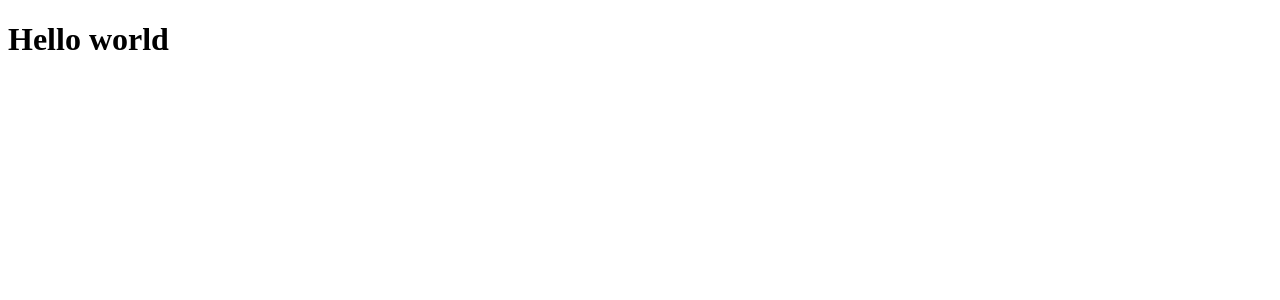
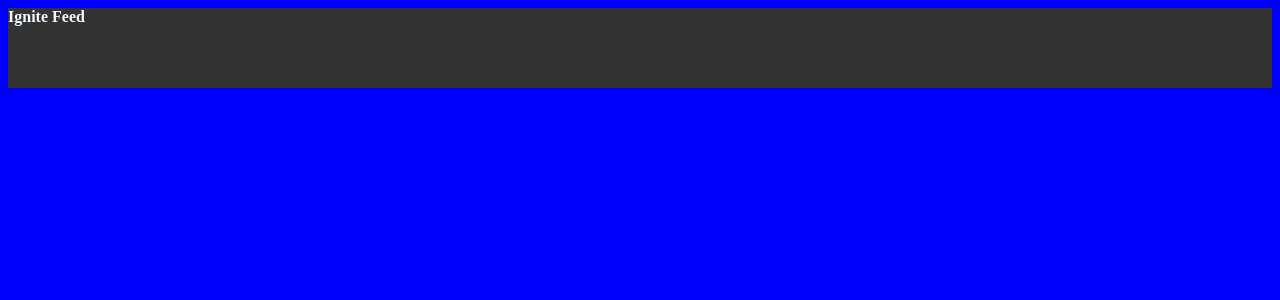
Before and after one commit to arianeborges/study-reactjs, a React (Vite) app in the folder ignite/lessons/01-reactjs/: page / in a window 1280 px wide. Shown: the top 300 px of the page. Built offline with nearby package versions, Linux system fonts and the light colour scheme.

Commit message:
feat: css modules

```diff
--- a/ignite/lessons/01-reactjs/src/App.jsx
+++ b/ignite/lessons/01-reactjs/src/App.jsx
@@ -1,5 +1,8 @@
+import {Header} from "./components/Header";
+import "./styles.css";
+
 function App() {
-  return <h1>Hello world</h1>;
+  return <Header />;
 }
 
 export default App;
--- /dev/null
+++ b/ignite/lessons/01-reactjs/src/components/Header.jsx
@@ -0,0 +1,9 @@
+import styles from "./Header.module.css";
+
+export function Header() {
+  return (
+    <header className={styles.header}>
+      <strong>Ignite Feed</strong>
+    </header>
+  );
+}
--- /dev/null
+++ b/ignite/lessons/01-reactjs/src/components/Header.module.css
@@ -0,0 +1,4 @@
+.header {
+  background: #333;
+  height: 80px;
+}
--- /dev/null
+++ b/ignite/lessons/01-reactjs/src/styles.css
@@ -0,0 +1,4 @@
+body {
+  background: blue;
+  color: aliceblue;
+}
```
